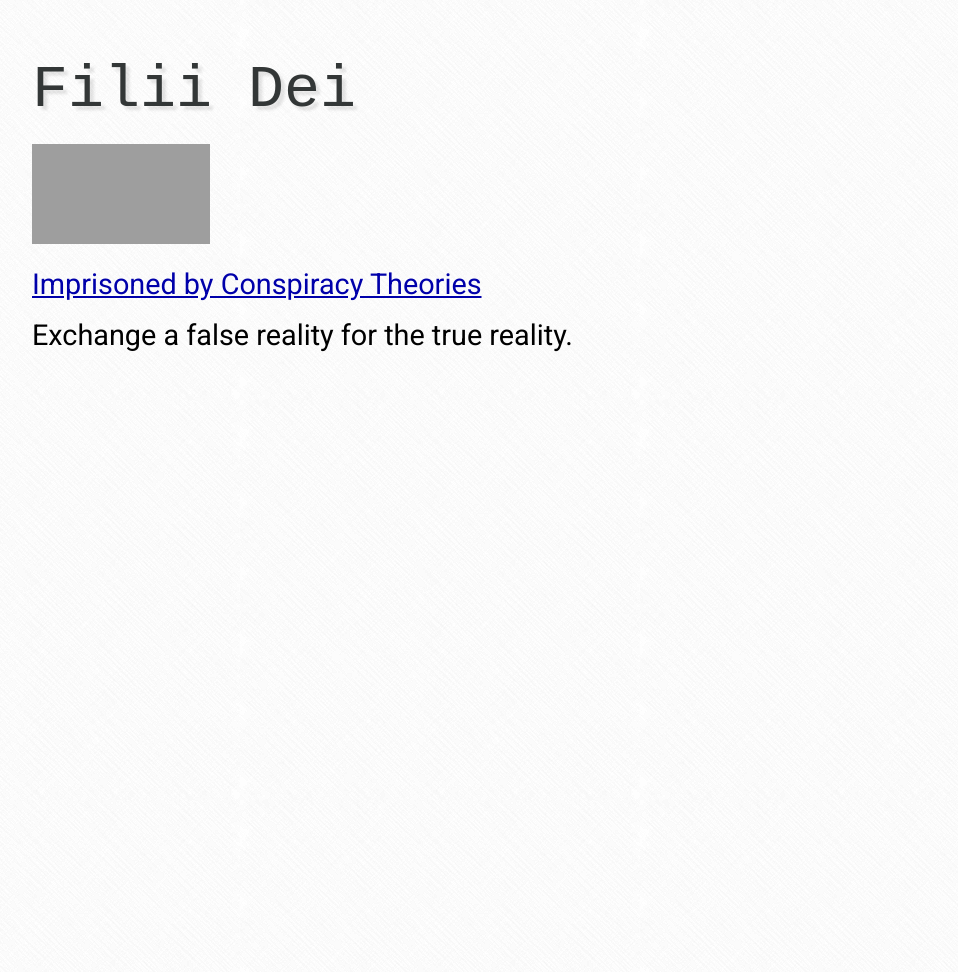
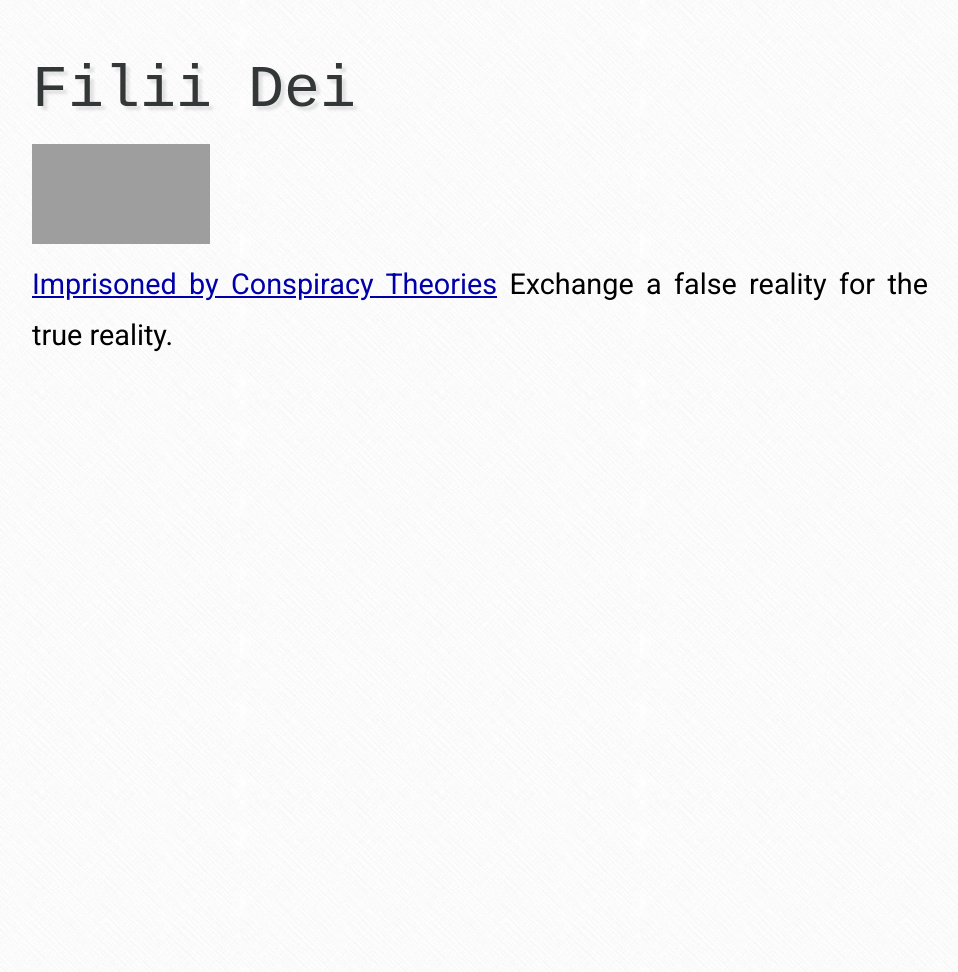
Before and after one commit to afrikatoliek/afrikatoliek.github.io, a Jekyll site: the page built from index.html, in a window 1280 px wide. Shown: the whole page, without its empty margins (160-1118 px from the left). Built offline with Jekyll 4.4.1, drawn with Linux system fonts in a browser that asks for light colours; nearby versions of some CDN libraries; some web fonts are replaced; grey boxes are pictures that could not be loaded.

Commit message:
Index layout adjustments.

```diff
--- a/css/screen.css
+++ b/css/screen.css
@@ -232,13 +232,16 @@ div.my-inline-right iframe{
 
 .my-post-card {
   height: 100px;
-  display: inline-block;
+  display: inline;
 }
 .my-post-thumb img {
   width: 178px;
   height: 100px;
+  display: inline;
 }
 .my-post-title {
+  display: inline;
 }
 .my-post-tweet {
+  display: inline;
 }
```
